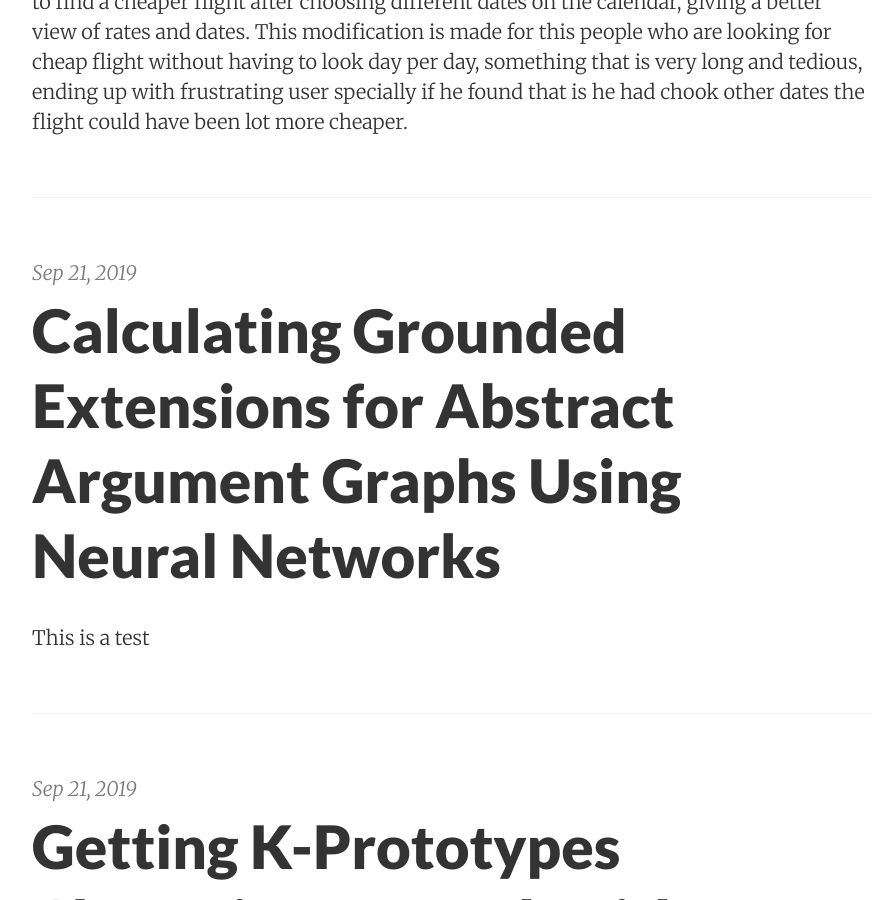
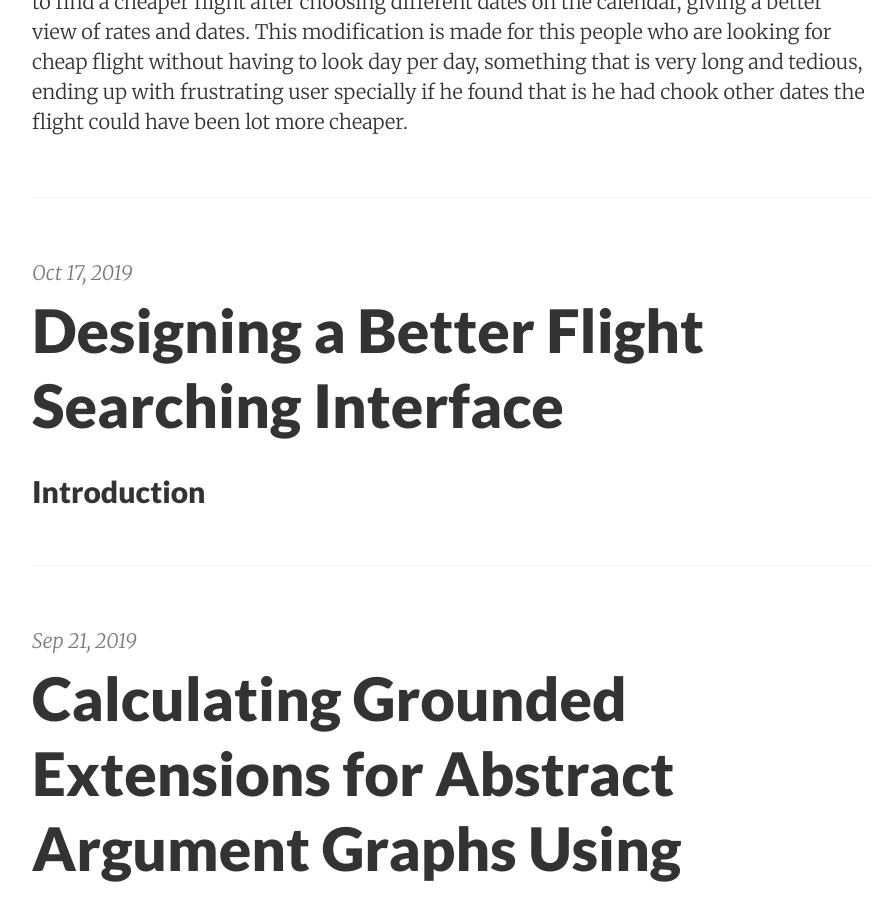
Before and after one commit to nomadtechnologies/nomadtechnologies.github.io, a Jekyll site: the page built from index.html, in a window 1280 px wide and 900 px high, scrolled down 428 px. Shown: the whole window, without its empty margins (188-1083 px from the left). Built offline with Jekyll 4.4.1, drawn with Linux system fonts in a browser that asks for light colours; the list of posts is cut into pages by our own code.

Commit message:
latest writing

```diff
--- /dev/null
+++ b/_posts/2019-10-17-designing-a-better-flight-searching-interface.md
@@ -0,0 +1,15 @@
+---
+layout: post
+title: Designing a Better Flight Searching Interface
+date: 2019-10-17 00:27
+categories:
+author: Afra Melia
+---
+
+## Introduction
+
+## The Problem
+
+## Towards a Solution
+
+## Conclusion
```
Also changed, not shown: _posts/2019-10-24-a-few-design-suggestion-for-flight-search-interfaces.md (+1 -1 lines).
